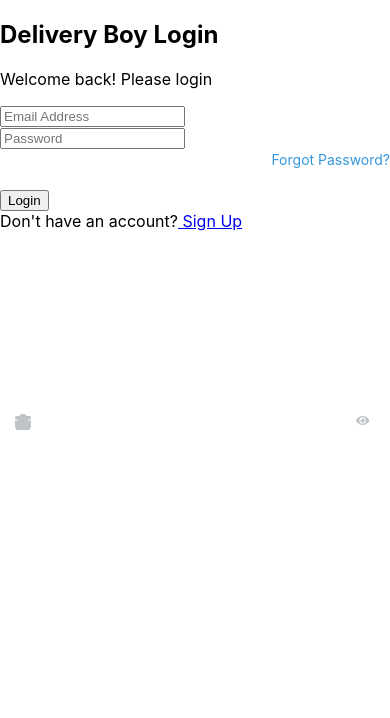
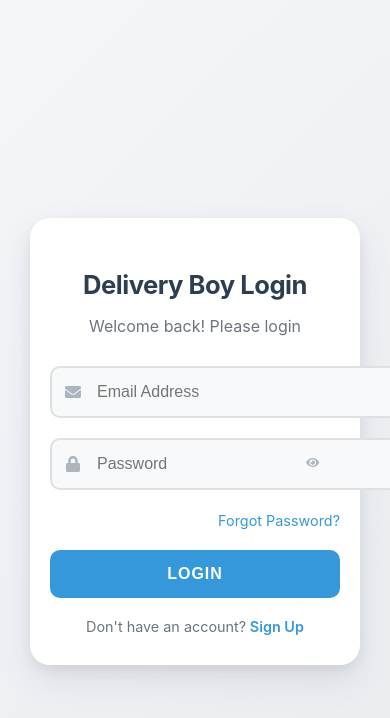
Before and after one commit to mnpatel007/delhiveryway-deliveryboy, a React (Create React App) app: page / in a window 390 px wide. Shown: the top 718 px of the page. Built offline with nearby package versions, Linux system fonts and the light colour scheme; no server answers.

Commit message:
deliveryboy

```diff
--- a/src/pages/LoginPage.css
+++ b/src/pages/LoginPage.css
@@ -1,52 +1,83 @@
-.login-container {
+/* LoginPage.css */
+:root {
+    --primary-color: #3498db;
+    --secondary-color: #2ecc71;
+    --background-color: #f4f6f9;
+    --text-color: #2c3e50;
+    --input-border-color: #e0e0e0;
+    --error-color: #e74c3c;
+}
+
+.auth-container {
     display: flex;
     justify-content: center;
     align-items: center;
     min-height: 100vh;
-    background-color: #f4f6f9;
+    background: linear-gradient(135deg, var(--background-color) 0%, #e9ecef 100%);
     padding: 20px;
+    perspective: 1000px;
 }
 
-.login-wrapper {
+.auth-wrapper {
+    width: 100%;
+    max-width: 420px;
     background-color: white;
-    border-radius: 16px;
-    box-shadow: 0 10px 30px rgba(0, 0, 0, 0.1);
-    width: 100%;
-    max-width: 450px;
-    padding: 40px;
-    transition: all 0.3s ease;
+    border-radius: 20px;
+    box-shadow:
+        0 15px 35px rgba(50, 50, 93, 0.1),
+        0 5px 15px rgba(0, 0, 0, 0.07);
+    padding: 40px 30px;
+    transform: rotateX(-10deg) scale(0.95);
+    opacity: 0;
+    animation: fadeInLogin 0.6s ease-out forwards;
+    transition: all 0.4s cubic-bezier(0.175, 0.885, 0.32, 1.275);
 }
 
-.login-wrapper:hover {
-    box-shadow: 0 15px 40px rgba(0, 0, 0, 0.15);
-    transform: translateY(-5px);
+@keyframes fadeInLogin {
+    from {
+        opacity: 0;
+        transform: rotateX(-10deg) scale(0.9);
+    }
+
+    to {
+        opacity: 1;
+        transform: rotateX(0) scale(1);
+    }
 }
 
-.login-header {
+.auth-wrapper:hover {
+    transform: scale(1.02);
+    box-shadow:
+        0 20px 40px rgba(50, 50, 93, 0.15),
+        0 7px 20px rgba(0, 0, 0, 0.1);
+}
+
+.auth-header {
     text-align: center;
     margin-bottom: 30px;
 }
 
-.login-header h2 {
-    color: #2c3e50;
+.auth-header h2 {
+    color: var(--text-color);
+    font-size: 2rem;
     margin-bottom: 10px;
+    font-weight: 700;
+    letter-spacing: -0.5px;
 }
 
-.login-header p {
-    color: #7f8c8d;
+.auth-header p {
+    color: #6c757d;
+    font-size: 1rem;
 }
 
-.login-form {
+.auth-form {
     display: flex;
     flex-direction: column;
 }
 
-.form-group {
+.input-group {
+    position: relative;
     margin-bottom: 20px;
-}
-
-.input-wrapper {
-    position: relative;
 }
 
 .input-icon {
@@ -54,21 +85,28 @@
     left: 15px;
     top: 50%;
     transform: translateY(-50%);
-    color: #bdc3c7;
+    color: #adb5bd;
+    transition: color 0.3s ease;
 }
 
-.form-control {
+.form-input {
     width: 100%;
     padding: 15px 15px 15px 45px;
-    border: 1px solid #e0e0e0;
+    border: 2px solid var(--input-border-color);
     border-radius: 10px;
-    font-size: 16px;
+    font-size: 1rem;
     transition: all 0.3s ease;
+    background-color: #f8f9fa;
 }
 
-.form-control:focus {
-    border-color: #3498db;
-    box-shadow: 0 0 0 2px rgba(52, 152, 219, 0.2);
+.form-input:focus {
+    border-color: var(--primary-color);
+    outline: none;
+    box-shadow: 0 0 0 3px rgba(52, 152, 219, 0.1);
+}
+
+.form-input:focus+.input-icon {
+    color: var(--primary-color);
 }
 
 .password-toggle {
@@ -78,8 +116,13 @@
     transform: translateY(-50%);
     background: none;
     border: none;
-    color: #bdc3c7;
+    color: #adb5bd;
     cursor: pointer;
+    transition: color 0.3s ease;
+}
+
+.password-toggle:hover {
+    color: var(--primary-color);
 }
 
 .forgot-password {
@@ -88,49 +131,105 @@
 }
 
 .forgot-password a {
-    color: #3498db;
+    color: var(--primary-color);
     text-decoration: none;
-    font-size: 14px;
+    font-size: 0.9rem;
+    transition: color 0.3s ease;
 }
 
-.login-button {
-    background-color: #3498db;
+.forgot-password a:hover {
+    text-decoration: underline;
+    color: #2980b9;
+}
+
+.auth-button {
+    background-color: var(--primary-color);
     color: white;
     border: none;
     padding: 15px;
     border-radius: 10px;
-    font-size: 16px;
-    font-weight: bold;
+    font-size: 1rem;
+    font-weight: 600;
     cursor: pointer;
     transition: all 0.3s ease;
+    text-transform: uppercase;
+    letter-spacing: 1px;
 }
 
-.login-button:hover {
+.auth-button:hover {
     background-color: #2980b9;
+    transform: translateY(-3px);
+    box-shadow: 0 4px 6px rgba(0, 0, 0, 0.1);
 }
 
-.login-button:disabled {
+.auth-button:disabled {
     background-color: #bdc3c7;
     cursor: not-allowed;
+    transform: none;
+    box-shadow: none;
 }
 
 .error-message {
     background-color: #ffebee;
-    color: #d32f2f;
-    padding: 10px;
+    color: var(--error-color);
+    padding: 12px;
     border-radius: 8px;
     margin-bottom: 20px;
     text-align: center;
+    font-size: 0.9rem;
+    animation: shake 0.4s linear;
 }
 
-.signup-link {
+@keyframes shake {
+
+    0%,
+    100% {
+        transform: translateX(0);
+    }
+
+    10%,
+    30%,
+    50%,
+    70%,
+    90% {
+        transform: translateX(-5px);
+    }
+
+    20%,
+    40%,
+    60%,
+    80% {
+        transform: translateX(5px);
+    }
+}
+
+.auth-footer {
     text-align: center;
     margin-top: 20px;
-    color: #7f8c8d;
+    color: #6c757d;
+    font-size: 0.9rem;
 }
 
-.signup-link a {
-    color: #3498db;
+.auth-footer a {
+    color: var(--primary-color);
     text-decoration: none;
-    font-weight: bold;
+    font-weight: 600;
+    transition: color 0.3s ease;
 }
+
+.auth-footer a:hover {
+    text-decoration: underline;
+    color: #2980b9;
+}
+
+/* Responsive Adjustments */
+@media (max-width: 480px) {
+    .auth-wrapper {
+        padding: 30px 20px;
+        margin: 0 10px;
+    }
+
+    .auth-header h2 {
+        font-size: 1.6rem;
+    }
+}
```
